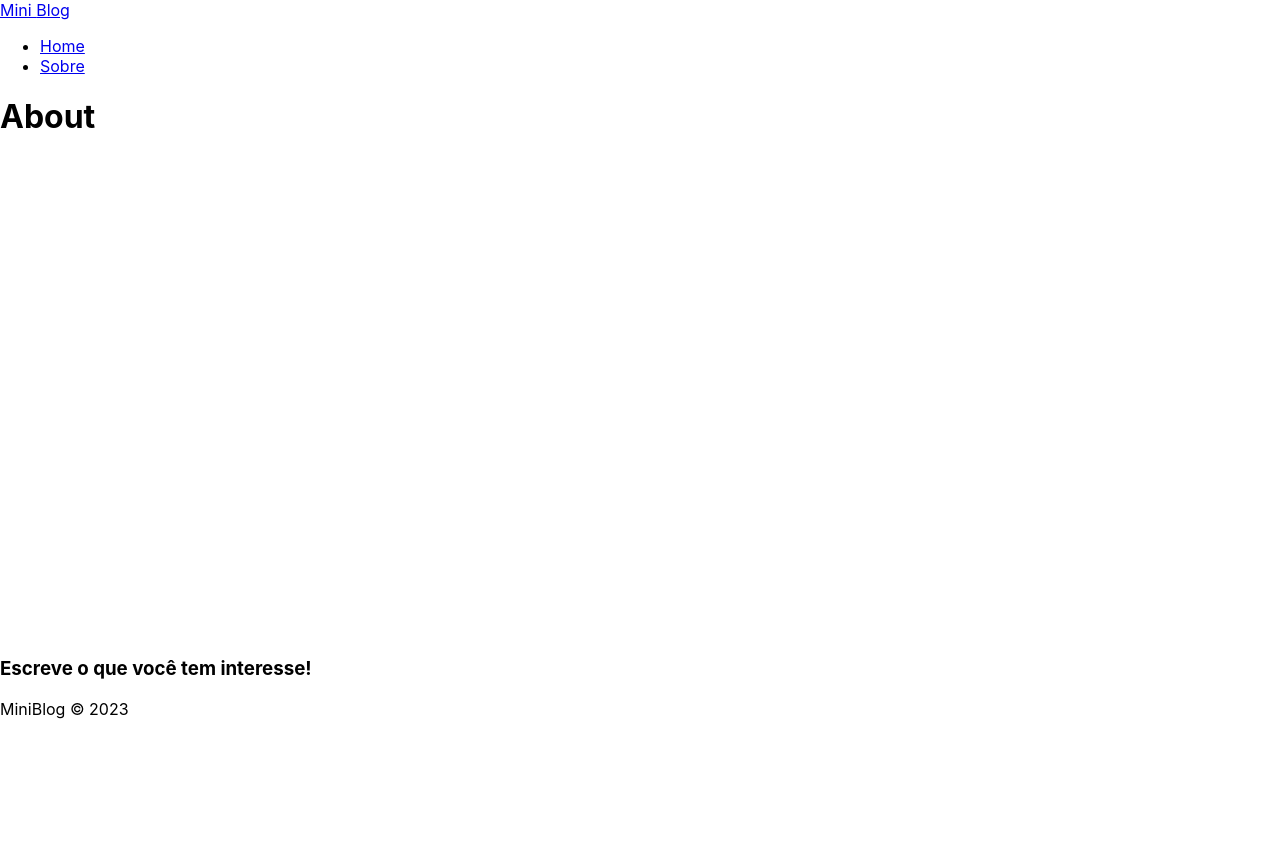
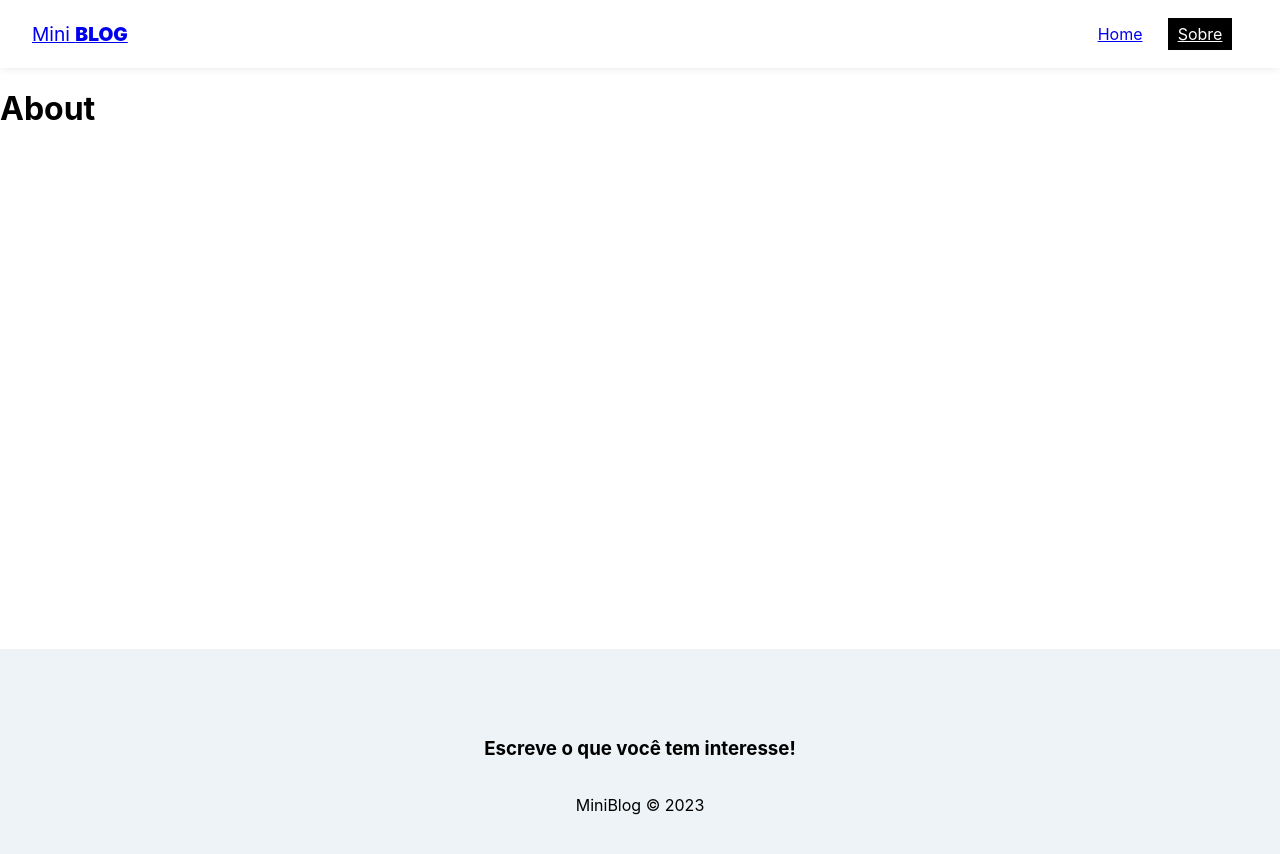
Before and after one commit to felippefsantana/mini-blog, a React (Create React App) app: page /about in a window 1280 px wide. Shown: the top 854 px of the page. Before the commit the page ends 800 px from the top, so only its background shows below. Built offline with nearby package versions, Linux system fonts and the light colour scheme.

Commit message:
navbar and footer css

```diff
--- a/src/components/Footer.js
+++ b/src/components/Footer.js
@@ -2,7 +2,7 @@
 
 const Footer = () => {
   return (
-    <footer>
+    <footer className={styles.footer}>
       <h3>Escreve o que você tem interesse!</h3>
       <p>MiniBlog &copy; 2023</p>
     </footer>
--- a/src/components/Footer.module.css
+++ b/src/components/Footer.module.css
@@ -0,0 +1,8 @@
+.footer {
+  height: 250px;
+  display: flex;
+  flex-direction: column;
+  align-items: center;
+  justify-content: center;
+  background-color: #edf3f6;
+}
--- a/src/components/Navbar.js
+++ b/src/components/Navbar.js
@@ -4,16 +4,16 @@
 
 const Navbar = () => {
   return (
-    <nav>
-      <NavLink to="/">
+    <nav className={styles.navbar}>
+      <NavLink to="/" className={styles.brand}>
         Mini <span>Blog</span>
       </NavLink>
-      <ul>
+      <ul className={styles.links_list}>
         <li>
-          <NavLink to="/">Home</NavLink>
+          <NavLink to="/" className={({ isActive }) => (isActive && styles.active)}>Home</NavLink>
         </li>
         <li>
-          <NavLink to="/about">Sobre</NavLink>
+          <NavLink to="/about" className={({ isActive }) => (isActive && styles.active)}>Sobre</NavLink>
         </li>
       </ul>
     </nav>
--- a/src/components/Navbar.module.css
+++ b/src/components/Navbar.module.css
@@ -0,0 +1,34 @@
+.navbar {
+  display: flex;
+  align-items: center;
+  justify-content: space-between;
+  box-shadow: rgba(0, 0, 0, 0.15) 0px -2px 10px 0px;
+  padding: 0.5em 2em;
+}
+
+.brand {
+  font-size: 1.2em;
+}
+
+.brand span {
+  font-weight: 900;
+  text-transform: uppercase;
+}
+
+.links_list {
+  display: flex;
+  list-style: none;
+}
+
+.links_list li {
+  margin-right: 1em;
+}
+
+.links_list li a {
+  padding: 0.4em 0.6em;
+}
+
+.active {
+  background-color: #000;
+  color: #fff;
+}
```
